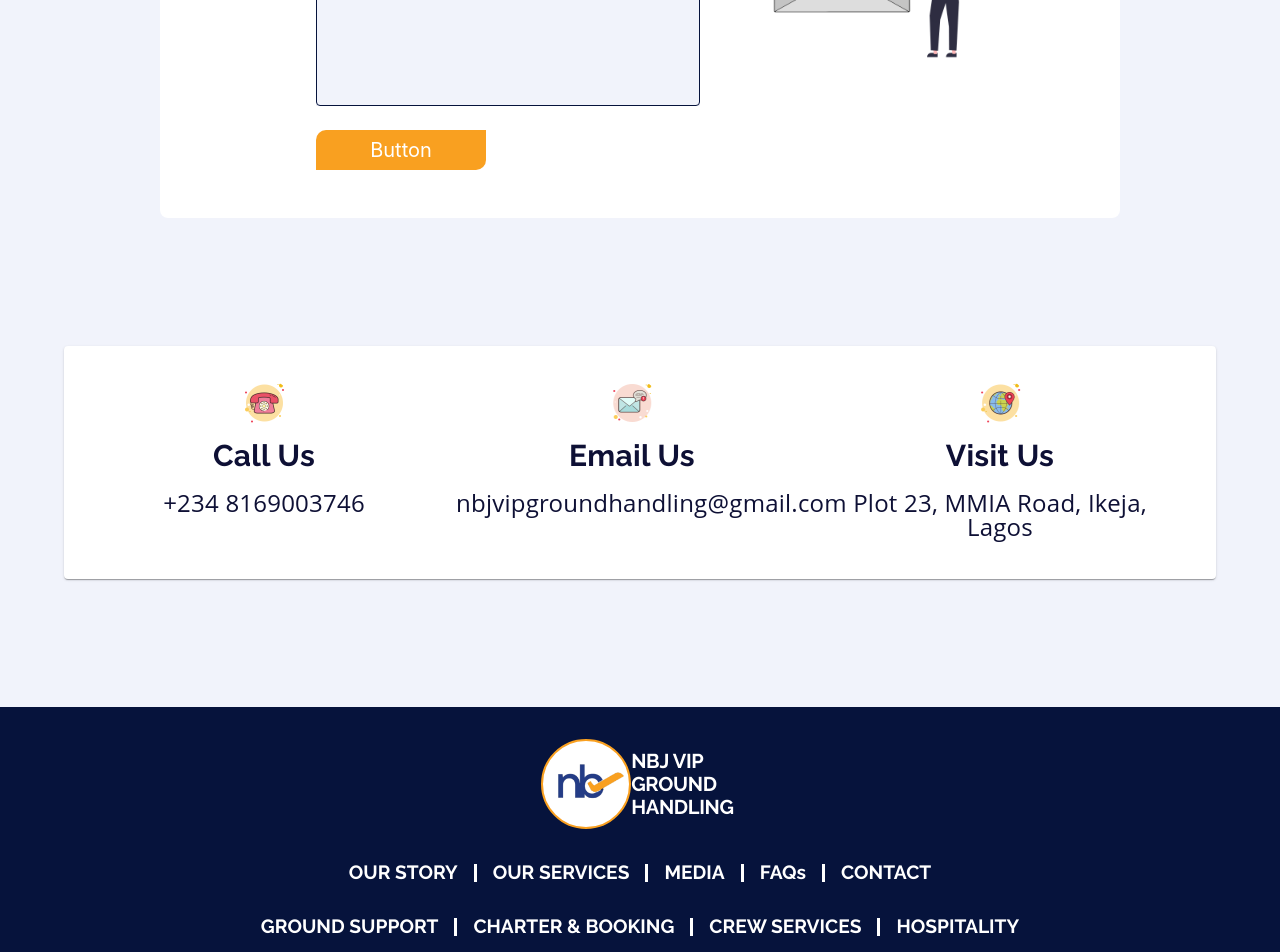
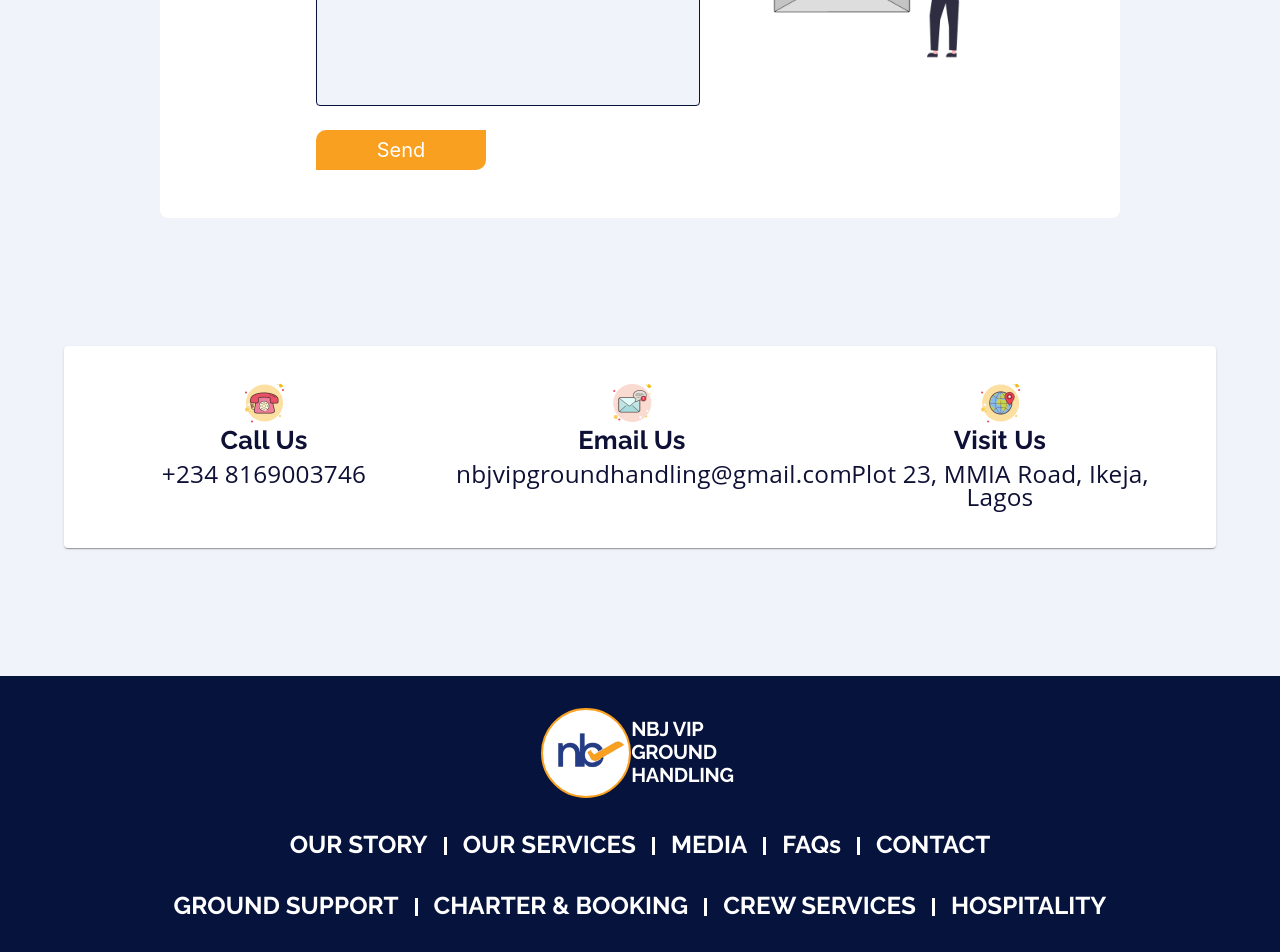
Before and after one commit to NBJ-Developer/nbj-client, a React (Create React App) app: page /GetPrice in a window 1280 px wide. Shown: the part 800-1752 px from the top of the page. Built offline with nearby package versions, Linux system fonts and the light colour scheme.

Commit message:
added backgroud video to abut bapge video section

```diff
--- a/package.json
+++ b/package.json
@@ -16,6 +16,7 @@
     "react-dom": "^18.2.0",
     "react-icons": "^4.4.0",
     "react-intersection-observer": "^9.4.1",
+    "react-player": "^2.11.0",
     "react-router-dom": "^6.4.0",
     "react-scripts": "5.0.1",
     "react-slideshow-image": "^4.0.5",
--- a/src/components/About/Video.jsx
+++ b/src/components/About/Video.jsx
@@ -1,8 +1,8 @@
 import { Box, Typography } from '@mui/material'
 import React from 'react'
 import PlayCircleFilledWhiteOutlinedIcon from '@mui/icons-material/PlayCircleFilledWhiteOutlined';
+import clip from '../../assets/images/video.mp4'
 import image from '../../assets/images/video.png'
-import Slider from '../../elements/Slidereffect/Slidereffect';
 
 function Video() {
   return (
@@ -17,26 +17,30 @@
           <Box sx={{
           position: 'absolute',
           backgroundColor: 'rgba(0, 0, 0, 0.59)',
-          width: '70vw',
+          width: '60vw',
           height: '60vh',
           bottom: '0px',
           borderRadius: '5px',
           flexGrow: 1,
         }}>
-
+          <video src={clip} playsInLine autoPlay loop muted width='100%' height='100%'/>
       </Box>
 
-        <Box style={{
-            backgroundImage: `url(${image})`,
-            backgroundRepeat: 'no-repeat',
-            backgroundSize: '100% 100%',
-        }}
+        <Box
             sx={{
-            width: '70vw',
-            height: '60vh',
-            background: 'rgba(0, 0, 0, 0.51)',
-            borderRadius: '5px',
-        }}>
+              display: 'flex',
+              flexDirection: 'column',
+              justifyContent: 'center',
+              alignItems: 'center',
+              width: '60vw',
+              height: '60vh',
+              background: 'rgba(0, 0, 0, 0.51)',
+              borderRadius: '5px',
+              zIndex: 2,
+            }}>
+
+
+
           <Box sx={{
             position: 'absolute',
             left: 12,
--- a/src/components/Benefits/Benefits.jsx
+++ b/src/components/Benefits/Benefits.jsx
@@ -9,7 +9,7 @@
   return (
     <div>
       <Box sx={{
-        mt: 26,
+        mt: {xs: 35, md: 26},
       }}>
         <Typography sx={{
           fontFamily: 'Raleway',
--- a/src/components/Contact/ContactInfoComponent.jsx
+++ b/src/components/Contact/ContactInfoComponent.jsx
@@ -25,8 +25,8 @@
           mb: 1,
           fontFamily: 'Raleway',
           fontWeight: 700,
-          fontSize: {xs: '27px', sm: '28px', md:'30px'},
-          lineHeight: {xs: '42px', xs: '45px', md: '55px'},
+          fontSize: '2vw',
+          lineHeight: '2vw',
           color: '#434343',
           textAlign: 'center',
           color: '#0E1035',
@@ -37,8 +37,8 @@
           fontFamily: 'Open Sans',
           fontStyle: 'normal',
           fontWeight: '400',
-          fontSize: {xs: '18px', md: '24px'},
-          lineHeight: {xs: '22px', md: '24px'},
+          fontSize: '1.9vw',
+          lineHeight: '1.8vw',
           textAlign: 'center',
           color: '#0E1035',
         }}>
--- a/src/components/Contact/ContactMessage.jsx
+++ b/src/components/Contact/ContactMessage.jsx
@@ -7,15 +7,16 @@
 
 function ContactMessage() {
 
-  const form = React.useRef()
+  const form = React.useRef(null)
 
-  const handleChange = (e) => {
+  const handleSubmit = (e) => {
     e.preventDefault();
     console.log(form.current)
 
     emailjs.sendForm('service_z5lntx8', 'template_xcqlbaf', form.current, 'E-NFBC2xL_q21ferI')
       .then((result) => {
         console.log(result.text);
+        window.location.reload()
       }, (error) => {
         console.log(error.text);
       });
@@ -55,13 +56,15 @@
             </Typography>
 
             {/* FORM */}
-            <Box component='form' ref={form} onSubmit={handleChange} sx={{
+            <Box component='form' ref={form} onSubmit={handleSubmit}
+              sx={{
                 width: '100%',
                 display: 'flex',
                 flexDirection: 'column',
                 p: 2,
                 mt: 2,
-            }}>
+              }}
+            >
               <InputField content={{
                 label:'Your Name',
                 color: '#06133C',
@@ -103,7 +106,7 @@
                   border: '3px solid #F9A020',
                 },
                 }}>
-                Button
+                Send
               </Box>
             </Box>
             </Box>
--- a/src/components/Footer/LinkComponent.jsx
+++ b/src/components/Footer/LinkComponent.jsx
@@ -7,6 +7,7 @@
       <Box sx={{
         mt: {xs: 1, md: 0},
         display: 'flex',
+        alignItems: 'center',
       }}>
         <Box sx={{
           display: {xs: 'block', md: 'none'},
@@ -18,10 +19,10 @@
           <a href={sectionId? `#${sectionId}`: `http://localhost:3000/${link}`} style={{
           fontFamily: 'Raleway',
           fontWeight: '700',
-          fontSize: '1.5vw',
+          fontSize: '1.9vw',
           lineHeight: {xs: '16px', md: '24px'},
           color: '#ffffff',
-          textDecoration: 'none'
+          textDecoration: 'none',
           }}>
             {item}
           </a>
--- a/src/components/Sub/InputField.jsx
+++ b/src/components/Sub/InputField.jsx
@@ -5,6 +5,12 @@
 import { useState } from 'react';
 
 function InputField({ content }) {
+
+  const [value, setValue] = useState('')
+
+  const handleChange = (e) => {
+    console.log(e.target.value)
+  }
 
   const CssTextField = styled(TextField)({
     '& label.Mui-focused': {
```
Also changed, not shown: 2 other files (tests, documents, lock files or other folders). Lines whose indentation alone changed are shown as unchanged.
